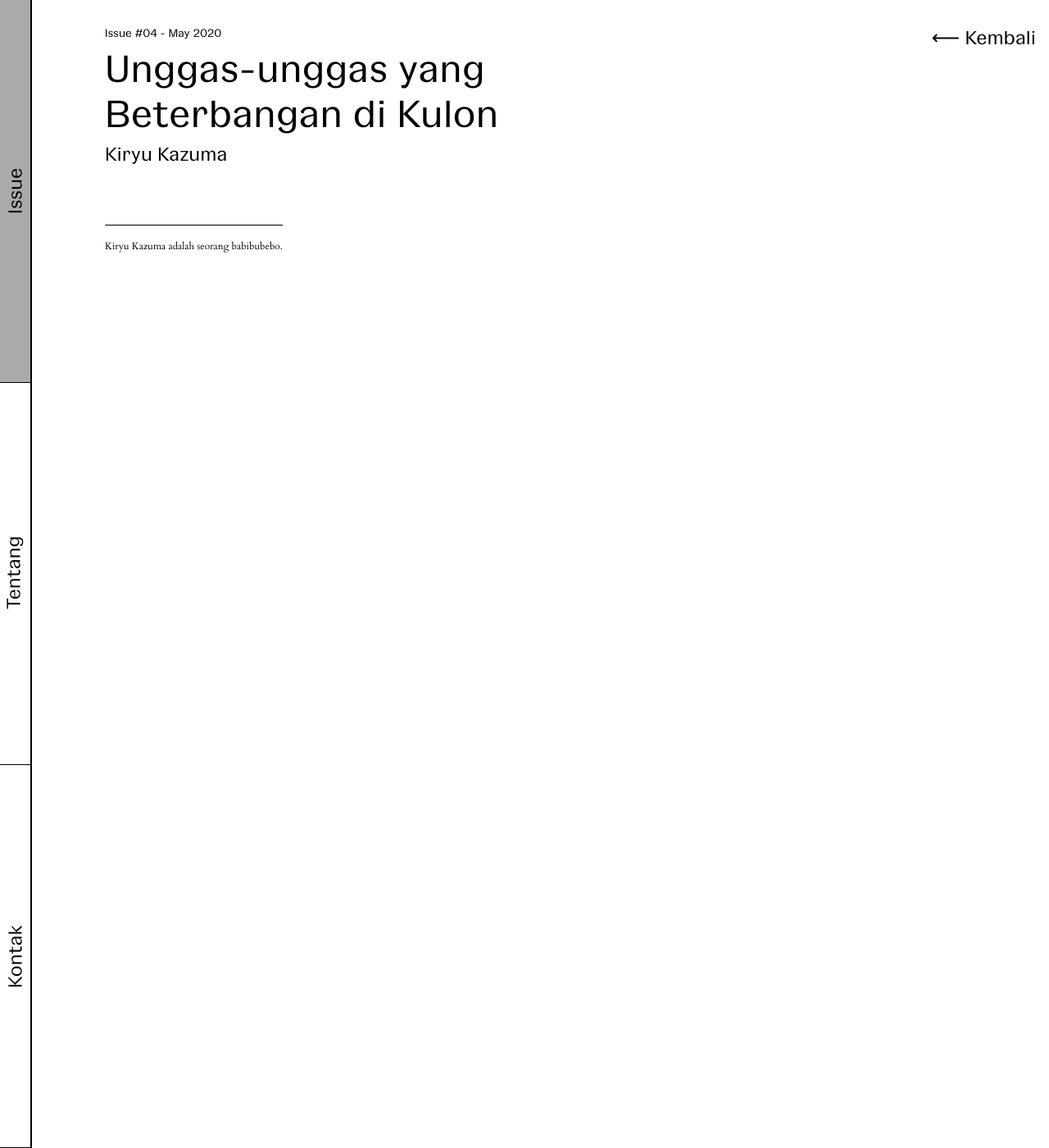
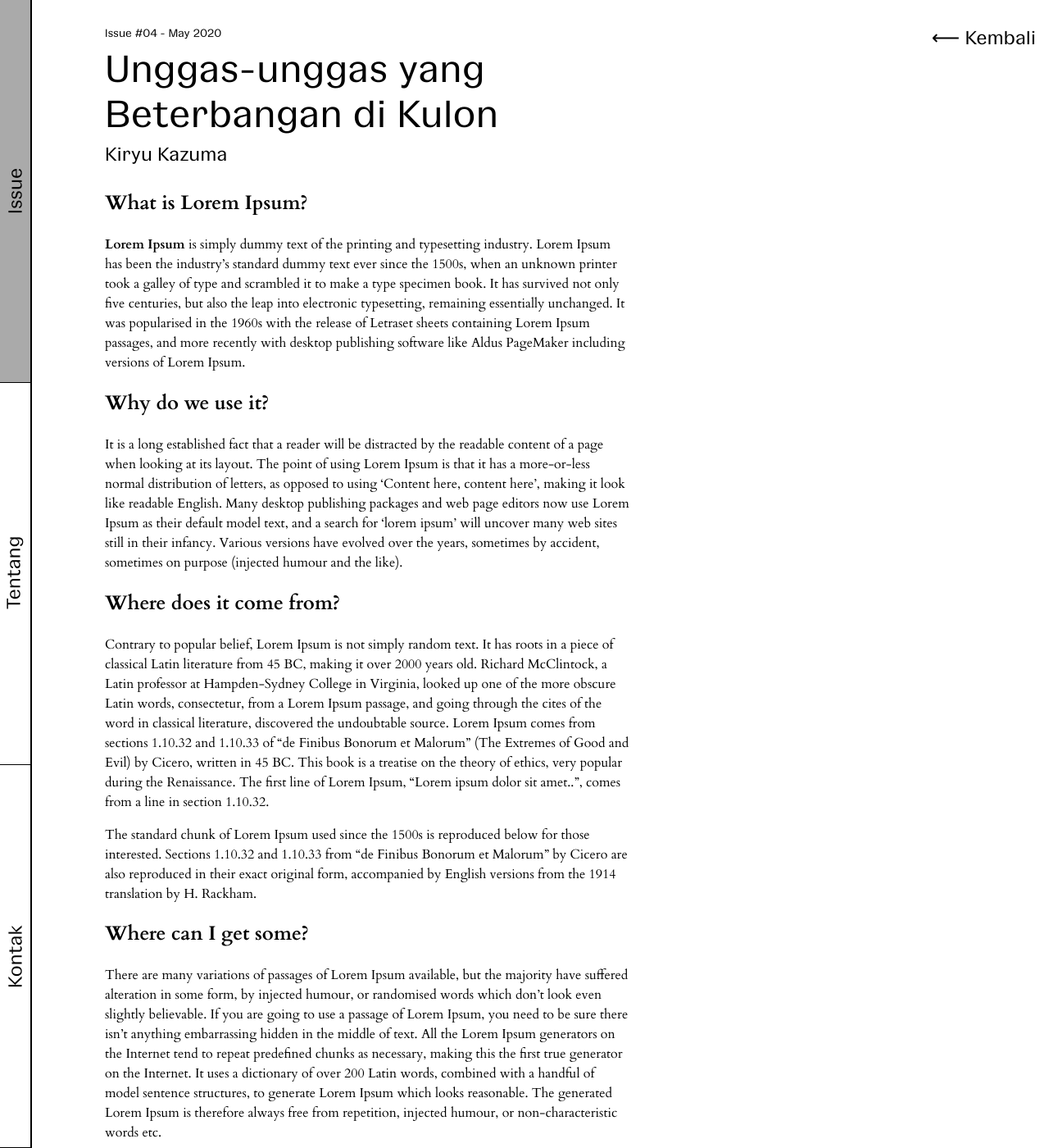
Before and after one commit to rizalnramadhan/zinabidin, a Jekyll site: the page built from _posts/issue-04/2020-05-07-unggas-unggas-yang-beterbangan-di-kulon.md, in a window 1280 px wide and 1400 px high. Shown: the whole window at 82% size. Built offline with Jekyll 4.4.1, drawn with Linux system fonts in a browser that asks for light colours.

Commit message:
Update from Forestry.io Kiryu Kazama updated _posts/issue-04/2020-05-07-unggas-unggas-yang-beterbangan-di-kulon.md

```diff
--- a/_posts/issue-04/2020-05-07-unggas-unggas-yang-beterbangan-di-kulon.md
+++ b/_posts/issue-04/2020-05-07-unggas-unggas-yang-beterbangan-di-kulon.md
@@ -6,3 +6,20 @@
 - '04'
 
 ---
+## What is Lorem Ipsum?
+
+**Lorem Ipsum** is simply dummy text of the printing and typesetting industry. Lorem Ipsum has been the industry's standard dummy text ever since the 1500s, when an unknown printer took a galley of type and scrambled it to make a type specimen book. It has survived not only five centuries, but also the leap into electronic typesetting, remaining essentially unchanged. It was popularised in the 1960s with the release of Letraset sheets containing Lorem Ipsum passages, and more recently with desktop publishing software like Aldus PageMaker including versions of Lorem Ipsum.
+
+## Why do we use it?
+
+It is a long established fact that a reader will be distracted by the readable content of a page when looking at its layout. The point of using Lorem Ipsum is that it has a more-or-less normal distribution of letters, as opposed to using 'Content here, content here', making it look like readable English. Many desktop publishing packages and web page editors now use Lorem Ipsum as their default model text, and a search for 'lorem ipsum' will uncover many web sites still in their infancy. Various versions have evolved over the years, sometimes by accident, sometimes on purpose (injected humour and the like).
+
+## Where does it come from?
+
+Contrary to popular belief, Lorem Ipsum is not simply random text. It has roots in a piece of classical Latin literature from 45 BC, making it over 2000 years old. Richard McClintock, a Latin professor at Hampden-Sydney College in Virginia, looked up one of the more obscure Latin words, consectetur, from a Lorem Ipsum passage, and going through the cites of the word in classical literature, discovered the undoubtable source. Lorem Ipsum comes from sections 1.10.32 and 1.10.33 of "de Finibus Bonorum et Malorum" (The Extremes of Good and Evil) by Cicero, written in 45 BC. This book is a treatise on the theory of ethics, very popular during the Renaissance. The first line of Lorem Ipsum, "Lorem ipsum dolor sit amet..", comes from a line in section 1.10.32.
+
+The standard chunk of Lorem Ipsum used since the 1500s is reproduced below for those interested. Sections 1.10.32 and 1.10.33 from "de Finibus Bonorum et Malorum" by Cicero are also reproduced in their exact original form, accompanied by English versions from the 1914 translation by H. Rackham.
+
+## Where can I get some?
+
+There are many variations of passages of Lorem Ipsum available, but the majority have suffered alteration in some form, by injected humour, or randomised words which don't look even slightly believable. If you are going to use a passage of Lorem Ipsum, you need to be sure there isn't anything embarrassing hidden in the middle of text. All the Lorem Ipsum generators on the Internet tend to repeat predefined chunks as necessary, making this the first true generator on the Internet. It uses a dictionary of over 200 Latin words, combined with a handful of model sentence structures, to generate Lorem Ipsum which looks reasonable. The generated Lorem Ipsum is therefore always free from repetition, injected humour, or non-characteristic words etc.
```
Also changed, not shown: .forestry/front_matter/templates/artikel.yml.
